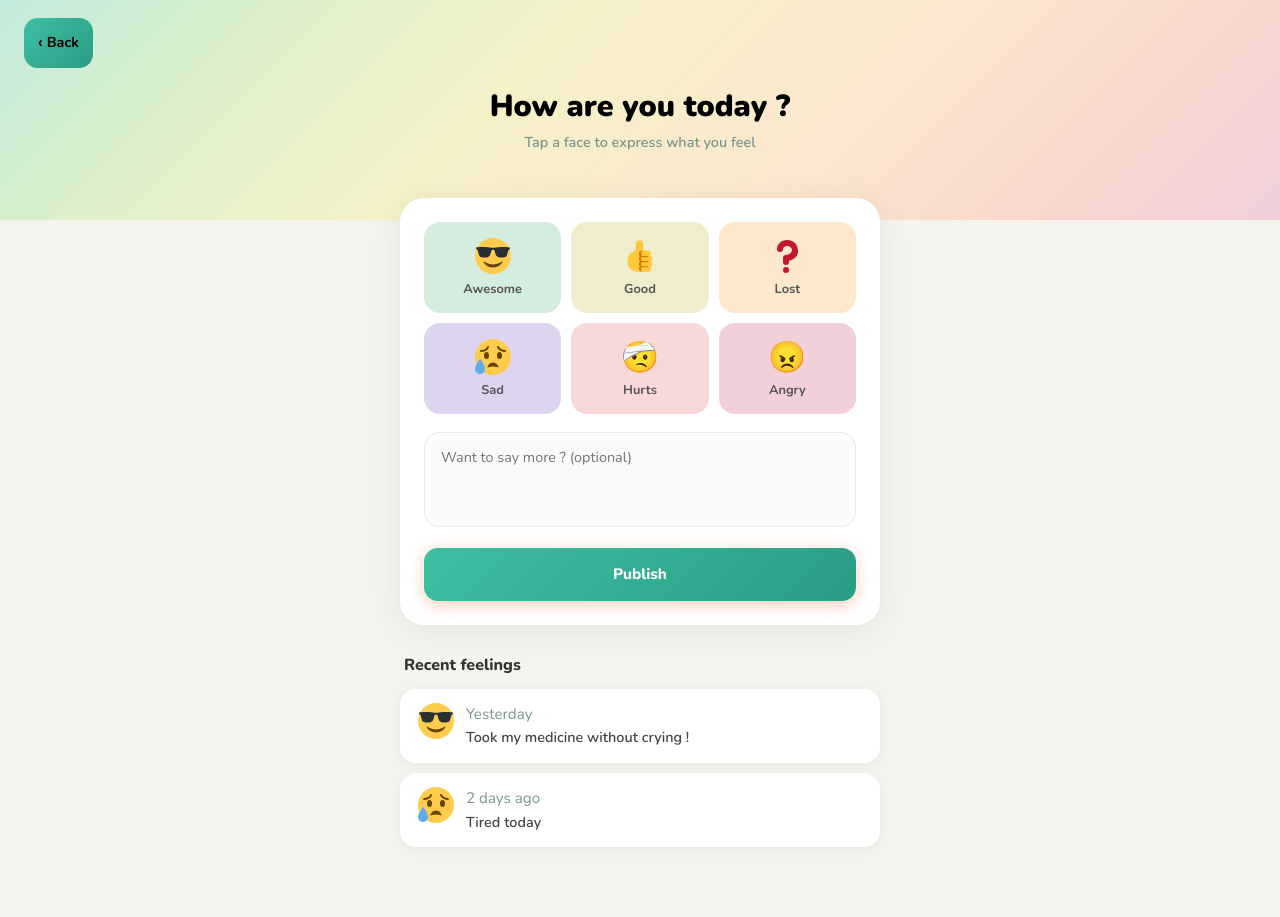
After one commit to integeek/Nevo, a PHP site: page /Page/WriteFeelings.html in a window 1280 px wide. The commit adds this page. Run offline with PHP 8.4, Linux system fonts and the light colour scheme.

Commit message:
Ajout de la page pour poster des feelings

```diff
--- a/View/Page/HomePageChild.html
+++ b/View/Page/HomePageChild.html
@@ -51,7 +51,7 @@
     </div>
 
     <div class="quick-row">
-      <a href="#" class="quick-card">
+      <a href="WriteFeelings.html" class="quick-card">
         <div class="quick-icon" style="background: #fce4ec"><img src="../Assets/img/icon-write-feelings.svg"  alt="Pen and paper icon"/></div>
         <div><div class="quick-title">Feelings</div><div class="quick-sub">How are you today?</div></div>
         <span class="quick-arrow">&rsaquo;</span>
--- /dev/null
+++ b/View/Page/WriteFeelings.html
@@ -0,0 +1,81 @@
+<!DOCTYPE html>
+<html lang="fr">
+<head>
+  <meta charset="UTF-8" />
+  <meta name="viewport" content="width=device-width, initial-scale=1.0"/>
+  <title>My Feelings</title>
+  <link href="https://cdn.jsdelivr.net/npm/bootstrap@5.3.3/dist/css/bootstrap.min.css" rel="stylesheet"/>
+  <link href="https://fonts.googleapis.com/css2?family=Nunito:wght@400;600;700;800;900&display=swap" rel="stylesheet"/>
+  <link rel="stylesheet" href="../Style/WriteFeelings.css">
+  <script src="https://cdn.jsdelivr.net/npm/bootstrap@5.3.3/dist/js/bootstrap.bundle.min.js" defer></script>
+  <script src="../Script/WriteFeelings.js" defer></script>
+</head>
+<body>
+
+<div class="top-gradient"></div>
+
+<div class="page-wrapper">
+  <div class="top-nav">
+    <button class="back-btn"><a href="HomePageChild.html">&lsaquo; Back</a></button>
+  </div>
+
+  <div class="page-header">
+    <h1 class="page-title">How are you today ?</h1>
+    <p class="page-subtitle">Tap a face to express what you feel</p>
+  </div>
+
+  <div class="main-card mx-3 mx-sm-auto">
+    <div class="feelings-grid" id="feelingsGrid">
+      <button class="feeling-btn" style="background: #d4eddf" data-feeling="Awesome" data-emoji="icon-awesome">
+        <span><img src="../Assets/img/icon-awesome.svg" alt="Awesome icon" class="icon-feelings"/></span>
+        <span class="label">Awesome</span>
+      </button>
+      <button class="feeling-btn" style="background: #f0edcc" data-feeling="Good" data-emoji="icon-good">
+        <span><img src="../Assets/img/icon-good.svg" alt="Good icon" class="icon-feelings"/></span>
+        <span class="label">Good</span>
+      </button>
+      <button class="feeling-btn" style="background: #fde8cc" data-feeling="Lost" data-emoji="icon-lost">
+        <span><img src="../Assets/img/icon-lost.svg" alt="Lost icon" class="icon-feelings"/></span>
+        <span class="label">Lost</span>
+      </button>
+      <button class="feeling-btn" style="background: #ddd5f0" data-feeling="Sad" data-emoji="icon-sad">
+        <span><img src="../Assets/img/icon-sad.svg" alt="Sad icon" class="icon-feelings"/></span>
+        <span class="label">Sad</span>
+      </button>
+      <button class="feeling-btn" style="background: #f8d8d8" data-feeling="Hurts" data-emoji="icon-hurt">
+        <span><img src="../Assets/img/icon-hurt.svg" alt="Hurts icon" class="icon-feelings"/></span>
+        <span class="label">Hurts</span>
+      </button>
+      <button class="feeling-btn" style="background: #f2d0da" data-feeling="Angry" data-emoji="icon-angry">
+        <span><img src="../Assets/img/icon-angry.svg" alt="Angry icon" class="icon-feelings"/></span>
+        <span class="label">Angry</span>
+      </button>
+    </div>
+
+    <textarea class="note-area" id="noteArea" placeholder="Want to say more ? (optional)" rows="3"></textarea>
+
+    <button class="share-btn" id="shareBtn">Publish</button>
+  </div>
+
+  <div class="recent-section px-3 px-sm-0">
+    <p class="recent-title">Recent feelings</p>
+    <div id="recentList">
+      <div class="feeling-entry">
+        <div><img src="../Assets/img/icon-awesome.svg" alt="Awesome icon" class="icon-feelings"/></div>
+        <div class="entry-body">
+          <div class="entry-date">Yesterday</div>
+          <div class="entry-note">Took my medicine without crying !</div>
+        </div>
+      </div>
+      <div class="feeling-entry">
+        <div><img src="../Assets/img/icon-sad.svg" alt="Sad icon" class="icon-feelings"/></div>
+        <div class="entry-body">
+          <div class="entry-date">2 days ago</div>
+          <div class="entry-note">Tired today</div>
+        </div>
+      </div>
+    </div>
+  </div>
+</div>
+</body>
+</html>
--- /dev/null
+++ b/View/Script/WriteFeelings.js
@@ -0,0 +1,42 @@
+let selectedFeeling = null;
+let selectedIconName = null;
+
+document.querySelectorAll('.feeling-btn').forEach(btn => {
+  btn.addEventListener('click', () => {
+    document.querySelectorAll('.feeling-btn').forEach(b => b.classList.remove('selected'));
+    btn.classList.add('selected');
+    selectedFeeling = btn.dataset.feeling;
+    selectedIconName = btn.dataset.emoji;
+  });
+});
+
+document.getElementById('shareBtn').addEventListener('click', () => {
+  if (!selectedFeeling || !selectedIconName) {
+    return;
+  }
+
+  const note = document.getElementById('noteArea').value.trim();
+  addEntry(selectedIconName, selectedFeeling, note || selectedFeeling);
+
+  document.querySelectorAll('.feeling-btn').forEach(b => b.classList.remove('selected'));
+  document.getElementById('noteArea').value = '';
+  selectedFeeling = null;
+  selectedIconName = null;
+});
+
+function addEntry(iconName, feeling, note) {
+  const list = document.getElementById('recentList');
+  const div = document.createElement('div');
+  div.className = 'feeling-entry';
+  div.style.animationDelay = '0s';
+  div.innerHTML = `
+    <div class="entry-emoji">
+      <img src="../Assets/img/${iconName}.svg" alt="${feeling} icon" class="icon-feelings" />
+    </div>
+    <div class="entry-body">
+      <div class="entry-date">Just now</div>
+      <div class="entry-note">${note}</div>
+    </div>
+  `;
+  list.prepend(div);
+}
--- /dev/null
+++ b/View/Style/WriteFeelings.css
@@ -0,0 +1,241 @@
+:root {
+    --teal: #3dbfa0;
+    --teal-dark: #2a9d85;
+    --text-muted: #7a9490;
+    --card-bg: rgba(255,255,255,.85);
+}
+
+body {
+    font-family: 'Nunito', sans-serif;
+    min-height: 100vh;
+    background: #f5f3ee;
+    position: relative;
+    overflow-x: hidden;
+}
+
+.top-gradient {
+    position: fixed;
+    top: 0; left: 0; right: 0;
+    height: 220px;
+    background: linear-gradient(135deg,
+    #b8e8d8 0%,
+    #d8efc3 20%,
+    #f5f0c0 40%,
+    #fce4c8 65%,
+    #f9d0c8 85%,
+    #f0c8d8 100%
+    );
+    z-index: 0;
+    opacity: 0.85;
+}
+
+.page-wrapper {
+    position: relative;
+    z-index: 1;
+    min-height: 100vh;
+    padding-bottom: 60px;
+}
+
+.top-nav {
+    display: flex;
+    align-items: center;
+    padding: 18px 24px 8px;
+}
+
+.back-btn {
+    background: none;
+    border: none;
+    font-family: 'Nunito', sans-serif;
+    font-size: 0.9rem;
+    font-weight: 700;
+    color: #555;
+    cursor: pointer;
+    display: flex;
+    align-items: center;
+    gap: 5px;
+    padding: 0;
+    transition: color 0.2s;
+}
+
+.back-btn a {
+    text-decoration: none;
+    color: black;
+    border: none;
+    border-radius: 14px;
+    padding: 14px;
+    background: linear-gradient(135deg, var(--teal), var(--teal-dark));
+}
+
+.back-btn:hover {
+    color: #222;
+    opacity: 0.92;
+    transform: translateY(-1px);
+}
+
+.page-header {
+    text-align: center;
+    padding: 12px 16px 28px;
+}
+
+.page-title {
+    font-size: 1.9rem;
+    font-weight: 900;
+    color: black;
+    line-height: 1.2;
+}
+
+.page-subtitle {
+    font-size: 0.9rem;
+    color: var(--text-muted);
+    font-weight: 600;
+    margin-top: 4px;
+}
+
+.main-card {
+    background: #fff;
+    border-radius: 24px;
+    padding: 24px;
+    box-shadow: 0 4px 32px rgba(0,0,0,0.07);
+    margin: 0 auto;
+    max-width: 480px;
+}
+
+.feelings-grid {
+    display: grid;
+    grid-template-columns: repeat(3, 1fr);
+    gap: 10px;
+    margin-bottom: 18px;
+}
+
+.feeling-btn {
+    border: none;
+    border-radius: 16px;
+    padding: 16px 10px 14px;
+    display: flex;
+    flex-direction: column;
+    align-items: center;
+    gap: 6px;
+    cursor: pointer;
+    transition: transform 0.15s ease, box-shadow 0.15s ease, opacity 0.2s;
+    font-family: 'Nunito', sans-serif;
+    font-size: 0.8rem;
+    font-weight: 700;
+    color: #555;
+    position: relative;
+    overflow: hidden;
+}
+
+.feeling-btn:hover {
+    transform: translateY(-3px) scale(1.03);
+    box-shadow: 0 6px 20px rgba(0,0,0,0.1);
+}
+
+.feeling-btn:active {
+    transform: scale(0.97);
+}
+
+.feeling-btn.selected {
+    border: 2px solid var(--teal);
+}
+
+.feeling-btn.selected::after {
+    content: '✓';
+    position: absolute;
+    top: 6px;
+    right: 8px;
+    font-size: 0.7rem;
+    font-weight: 900;
+    color: rgba(0,0,0,100);
+}
+
+.icon-feelings {
+    height: 36px;
+    width: 36px;
+}
+
+.note-area {
+    width: 100%;
+    border: 1.5px solid #e8e8e8;
+    border-radius: 14px;
+    padding: 14px 16px;
+    font-family: 'Nunito', sans-serif;
+    font-size: 0.9rem;
+    color: #444;
+    resize: none;
+    min-height: 80px;
+    outline: none;
+    transition: border-color 0.2s;
+    background: #fafafa;
+}
+
+.note-area:focus {
+    border-color: var(--teal);
+    background: #fff;
+}
+
+.share-btn {
+    width: 100%;
+    margin-top: 14px;
+    padding: 15px;
+    border: none;
+    border-radius: 14px;
+    background: linear-gradient(135deg, var(--teal), var(--teal-dark));
+    color: #fff;
+    font-family: 'Nunito', sans-serif;
+    font-weight: 800;
+    font-size: 0.95rem;
+    cursor: pointer;
+    display: flex;
+    align-items: center;
+    justify-content: center;
+    gap: 8px;
+    transition: opacity 0.2s, transform 0.15s;
+    box-shadow: 0 4px 16px rgba(244,133,90,0.4);
+}
+
+.share-btn:hover {
+    opacity: 0.92;
+    transform: translateY(-1px);
+}
+
+.recent-section {
+    max-width: 480px;
+    margin: 28px auto 0;
+}
+
+.recent-title {
+    font-size: 1rem;
+    font-weight: 800;
+    color: #333;
+    margin-bottom: 12px;
+    padding-left: 4px;
+}
+
+.feeling-entry {
+    background: #fff;
+    border-radius: 16px;
+    padding: 14px 18px;
+    display: flex;
+    align-items: flex-start;
+    gap: 12px;
+    margin-bottom: 10px;
+    box-shadow: 0 2px 12px rgba(0,0,0,0.05);
+    animation: slideIn 0.3s ease both;
+}
+
+.entry-date {
+    font-size: 0.95rem;
+    color: var(--text-muted);
+}
+
+.entry-note {
+    font-size: 0.9rem;
+    color: #444;
+    font-weight: 600;
+    margin-top: 2px;
+}
+
+@keyframes slideIn {
+    from { opacity: 0; transform: translateY(8px); }
+    to { opacity: 1; transform: translateY(0); }
+}
```
Also changed, not shown: View/Style/HomePageChild.css (+5 -7 lines), View/Assets/img/icon-angry.svg (added), View/Assets/img/icon-awesome.svg (added), View/Assets/img/icon-good.svg (added), View/Assets/img/icon-hurt.svg (added), View/Assets/img/icon-lost.svg (added), View/Assets/img/icon-sad.svg (added).
